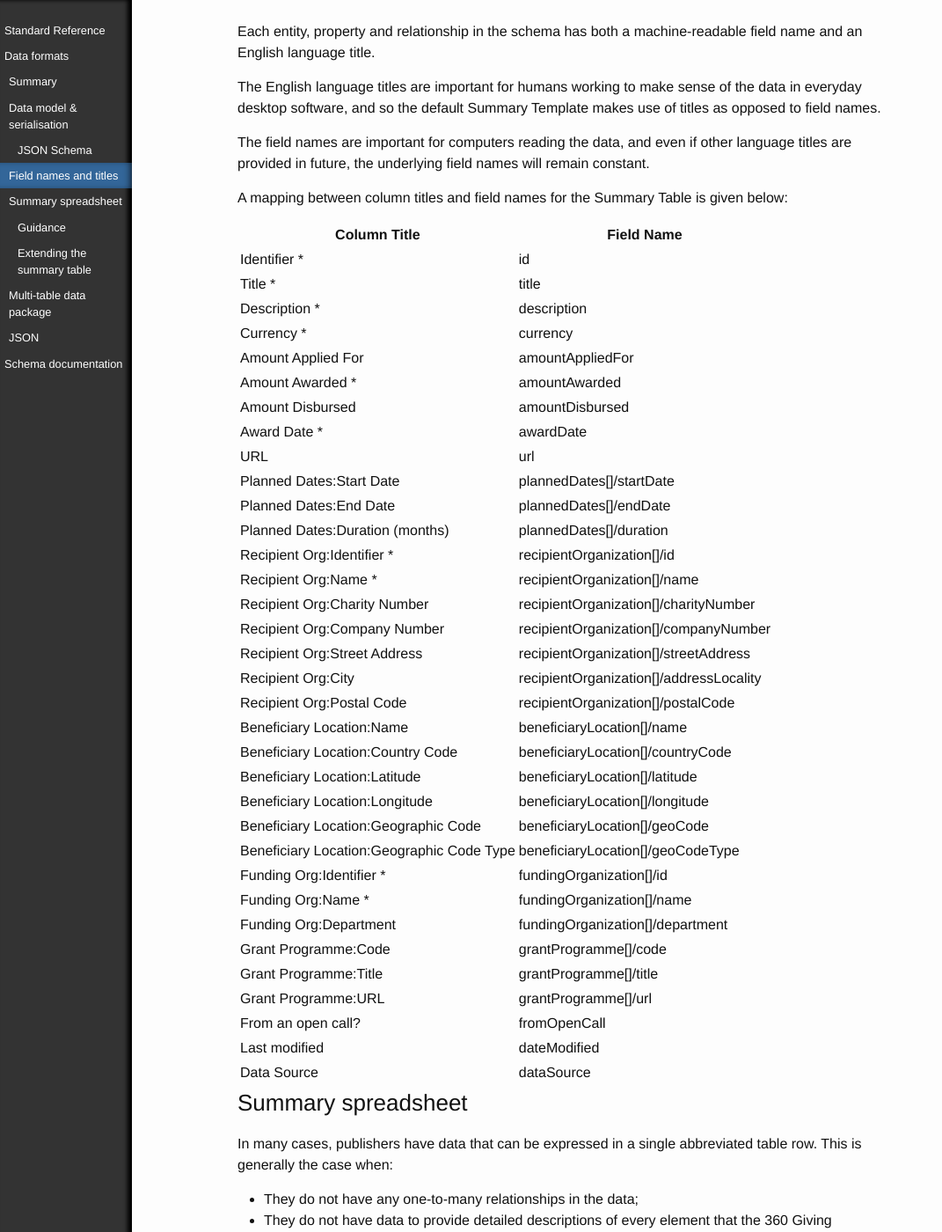
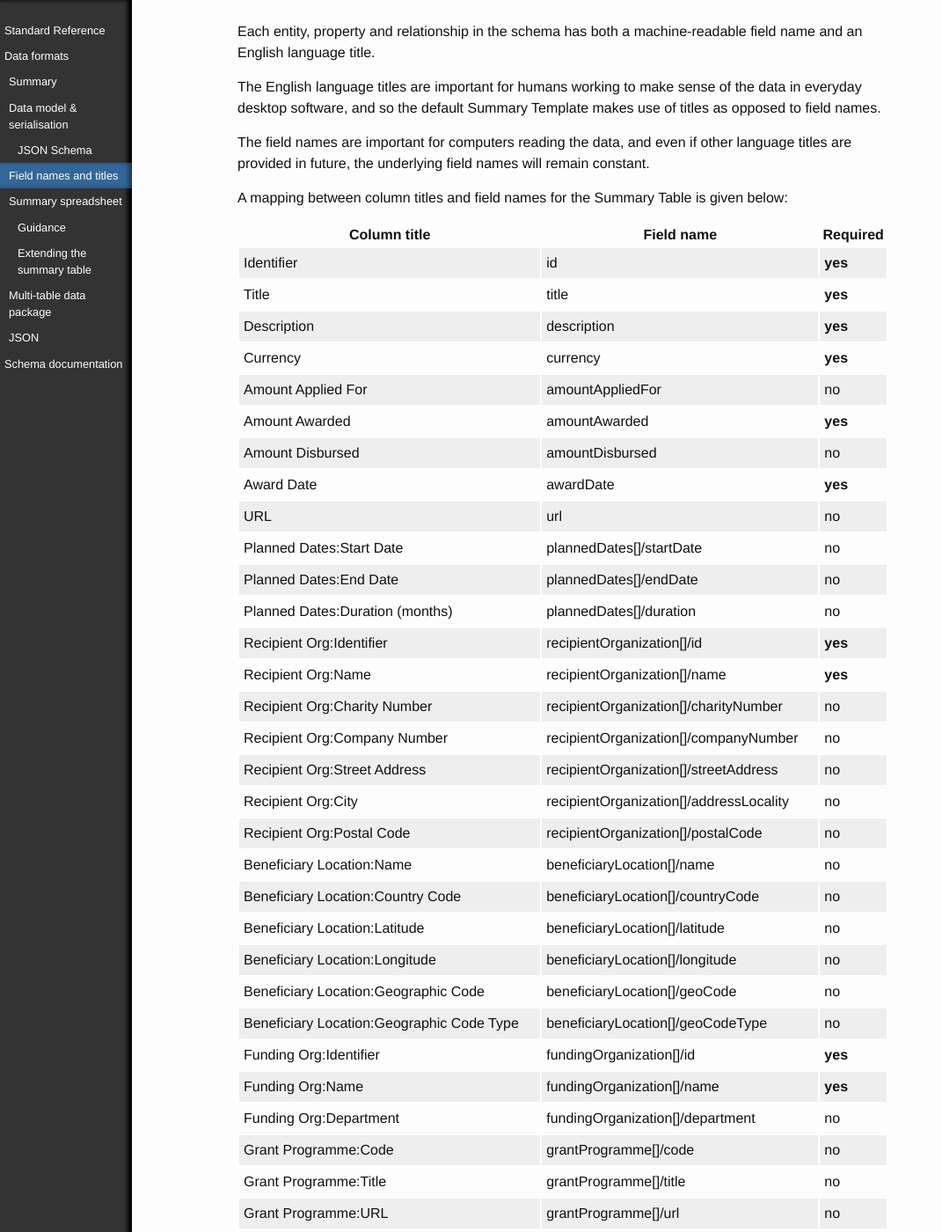
Before and after one commit to ThreeSixtyGiving/threesixtygiving.github.io, a Jekyll site: the page built from reference.md, in a window 1280 px wide and 1400 px high, scrolled down 1756 px. Shown: the whole window at 88% size, without its empty margins (0-1071 px from the left). Built offline with Jekyll 4.4.1, drawn with Linux system fonts in a browser that asks for light colours; nearby versions of some CDN libraries.

Commit message:
#48: Improve table formatting to make required fields more obvious.

```diff
--- a/css/extra.css
+++ b/css/extra.css
@@ -100,3 +100,15 @@
 .required_field {
     background-color:#D2F2CB;
 }
+
+table {
+    width: 100%;
+}
+
+tr:nth-child(even) {
+    background-color: #eee;
+}
+
+td {
+    padding: 5px;
+}
--- a/reference.md
+++ b/reference.md
@@ -58,13 +58,17 @@ A mapping between column titles and field names for the Summary Table is given b
 
 <table>
     <tr>
-        <th>Column Title</th>
-        <th>Field Name</th>
+        <th>Column title</th>
+        <th>Field name</th>
+        <th>Required</th>
     </tr>
 {% for field in site.data.360-summary-table-schema.fields %}
 <tr>
-    <td>{{ field.title }} {%if field.required %}*{%endif%}</td>
+    <td>{{ field.title }}</td>
     <td>{{ field.name }}</td>
+    <td>{% if field.required %} <b>yes</b>
+        {% else %} no
+        {% endif %}</td>
 </tr>
 {% endfor %}
 </table>
```
